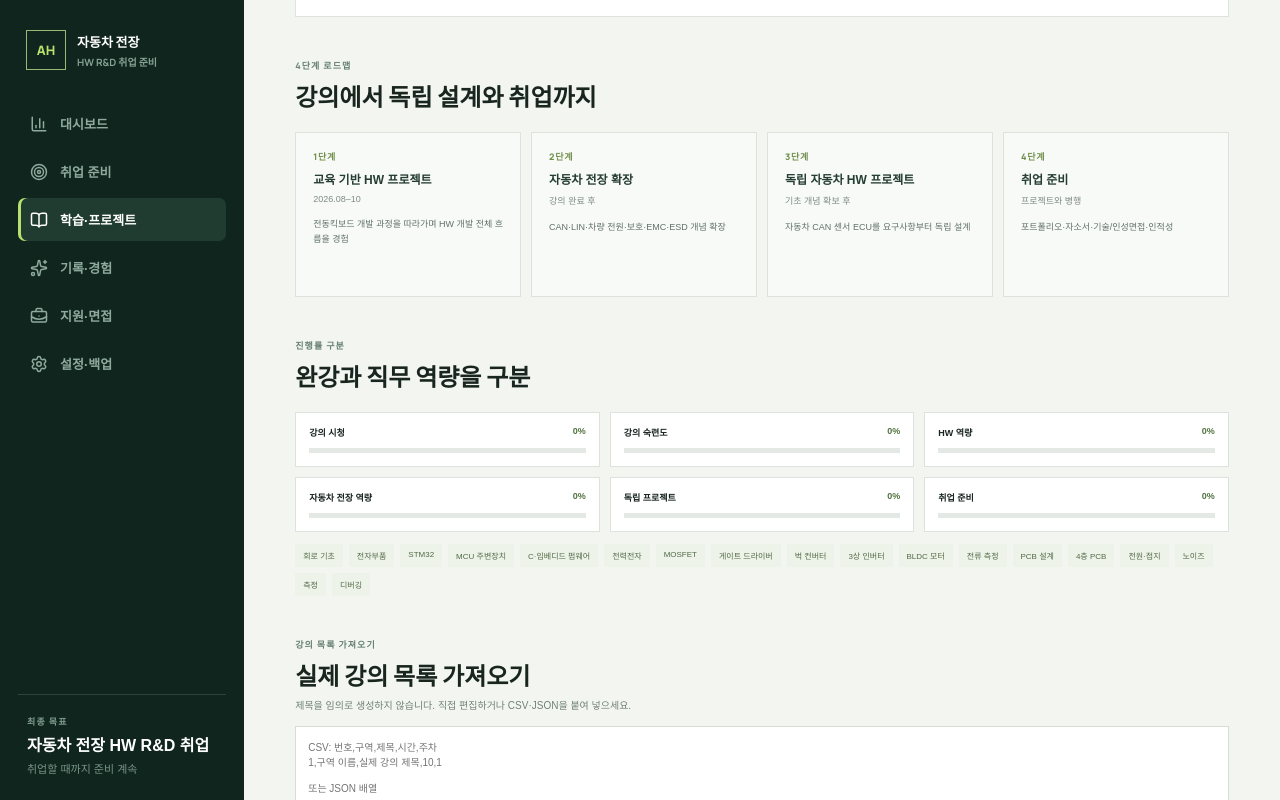
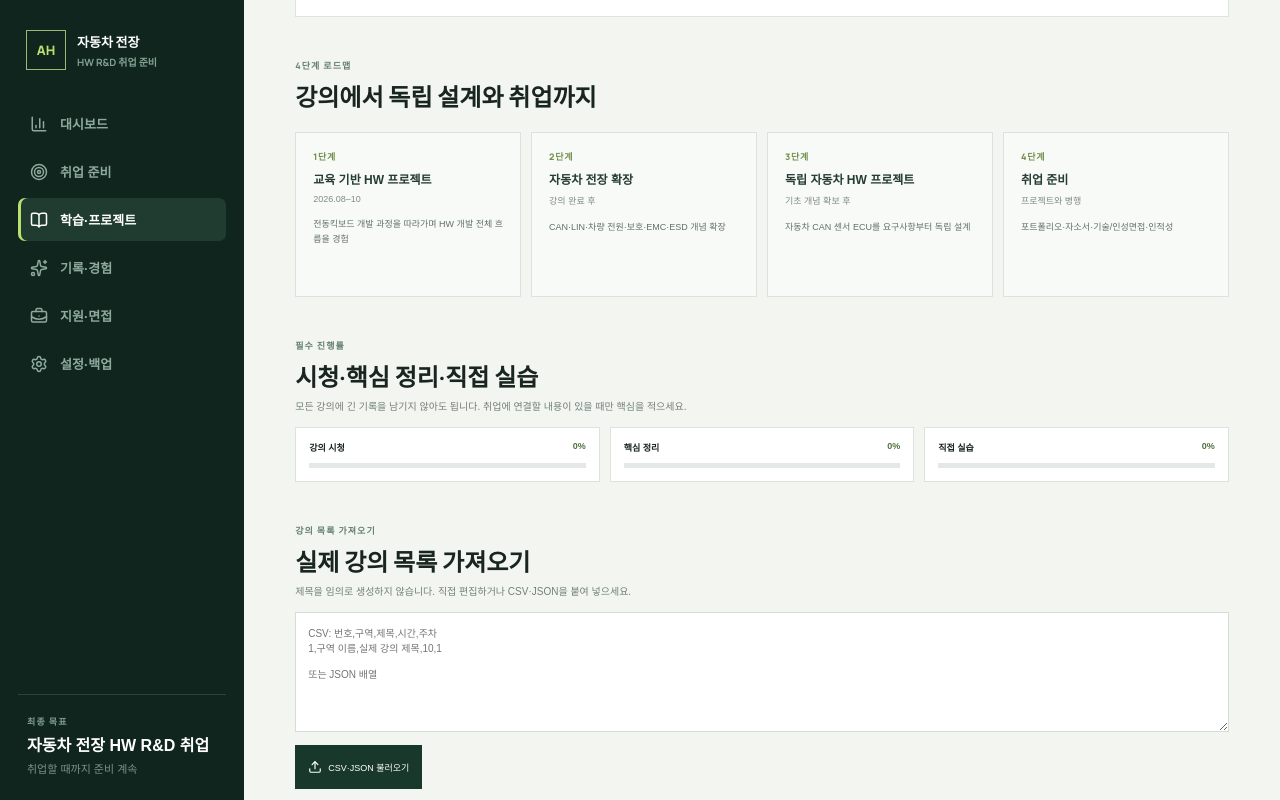
Before and after one commit to PacoKim/vamos-trabajo, a React (Vite) app: page / in a window 1280 px wide. Both pictures are taken after a click on the button "강의 학습 열기 →". Shown: the part 560-1360 px from the top of the page. Built offline with nearby package versions, Linux system fonts and the light colour scheme; a web font is replaced by a local one.

Commit message:
refactor: simplify lecture study records

```diff
--- a/src/CourseManager.tsx
+++ b/src/CourseManager.tsx
@@ -37,12 +37,8 @@ export default function CourseManager({ onQuickNote }: { onQuickNote: (text: str
   const update = (number: number, patch: any) => setLectures((items) => items.map((item) => item.number === number ? { ...item, ...patch } : item));
   const watched = lectures.filter((x) => x.steps.watch || x.status === "완료").length;
   const video = Math.round((watched / Math.max(lectures.length, 1)) * 100);
-  const mastery = Math.round((lectures.reduce((sum, x) => sum + ["understand", "practice", "explain", "apply"].filter((key) => x.steps[key]).length, 0) / Math.max(lectures.length * 4, 1)) * 100);
-  const hwSkill = Math.round((lectures.filter((x) => x.steps.practice || x.steps.explain).length / Math.max(lectures.length, 1)) * 100);
-  const automotive = Math.round((lectures.filter((x) => x.steps.apply || x.notes.automotive.trim()).length / Math.max(lectures.length, 1)) * 100);
-  const independent = Math.min(100, evidence.filter((x) => x.project === "Independent Project").length * 10);
-  const employment = Math.min(100, evidence.filter((x) => x.interview || x.resume).length * 10);
-  const studyTime = lectures.reduce((sum, x) => sum + Number(x.studyMinutes || 0), 0);
+  const summarized = lectures.filter((x) => x.notes.learned.trim()).length;
+  const practiced = lectures.filter((x) => x.notes.practiced.trim()).length;
   const sections = useMemo(() => [...new Set<string>(lectures.map((x) => x.section).filter(Boolean))], [lectures]);
   const list = lectures.filter((x) => { const matches = filter === "전체" || (filter === "미배정" ? !x.assignedWeek : x.section === filter); const q = search.trim().toLowerCase(); return matches && (!q || `${x.number} ${x.section} ${x.title} ${x.skill}`.toLowerCase().includes(q)); });
   const resizeLectures = (count: number) => { const safe = Math.max(1, Math.min(500, count || 1)); setCourse({ ...course, totalLectures: safe }); setLectures((items) => safe > items.length ? [...items, ...makeLectures(safe).slice(items.length)] : items.slice(0, safe)); };
@@ -59,22 +55,25 @@ export default function CourseManager({ onQuickNote }: { onQuickNote: (text: str
     } catch (error) { setImportMessage(`불러오기 실패: ${error instanceof Error ? error.message : "형식을 확인하세요."}`); }
   };
   const saveEvidence = (event: React.FormEvent) => { event.preventDefault(); setEvidence([...evidence, { ...newEvidence, id: Date.now(), createdAt: new Date().toISOString().slice(0, 10), course: course.title }]); setNewEvidence({ title: "", type: "Block Diagram", description: "", skill: "", project: "Course", interview: false, resume: false }); };
-  const progressItems: [string, number][] = [["강의 시청", video], ["강의 숙련도", mastery], ["HW 역량", hwSkill], ["자동차 전장 역량", automotive], ["독립 프로젝트", independent], ["취업 준비", employment]];
+  const progressItems: [string, number][] = [
+    ["강의 시청", video],
+    ["핵심 정리", Math.round((summarized / Math.max(lectures.length, 1)) * 100)],
+    ["직접 실습", Math.round((practiced / Math.max(lectures.length, 1)) * 100)],
+  ];
 
   return <section className="page courses-page kickboard-course">
-    <div className="course-hero"><div><small>현재 강의 · 교육 기반 프로젝트</small><h1>전동킥보드 임베디드 프로젝트</h1><p>{course.title}</p><a href={COURSE_URL} target="_blank" rel="noreferrer">인프런 강의 열기 <ExternalLink /></a></div><div className="course-numbers"><span><b>{watched}/{lectures.length}</b>강의 시청</span><span><b>{video}%</b>시청 진행률</span><span><b>{mastery}%</b>강의 숙련도</span><span><b>{Math.floor(studyTime / 60)}시간 {studyTime % 60}분</b>실제 학습시간</span></div></div>
+    <div className="course-hero"><div><small>현재 강의 · 교육 기반 프로젝트</small><h1>전동킥보드 임베디드 프로젝트</h1><p>{course.title}</p><a href={COURSE_URL} target="_blank" rel="noreferrer">인프런 강의 열기 <ExternalLink /></a></div><div className="course-numbers"><span><b>{watched}/{lectures.length}</b>강의 시청</span><span><b>{video}%</b>시청 진행률</span><span><b>{summarized}</b>핵심 정리</span><span><b>{practiced}</b>직접 실습</span></div></div>
     <aside className="guided-warning"><b>교육 기반 프로젝트 표현 원칙</b><p>이 과정은 최종 독립 프로젝트가 아닙니다. 포트폴리오에는 반드시 “온라인 실무교육 기반 프로젝트”라고 표시하고, 제공된 설계와 직접 판단·수정한 범위를 구분합니다.</p></aside>
     <section className="course-meta"><label>시작일<input type="date" value={course.startDate} onChange={(e) => setCourse({ ...course, startDate: e.target.value })} /></label><label>목표 완료일<input type="date" value={course.targetDate} onChange={(e) => setCourse({ ...course, targetDate: e.target.value })} /></label><label>관리 강의 수<input type="number" min="1" max="500" value={course.totalLectures} onChange={(e) => resizeLectures(Number(e.target.value))} /></label><label>이번 주 원칙<input value={course.weeklyGoal} onChange={(e) => setCourse({ ...course, weeklyGoal: e.target.value })} /></label><div><small>교육 기반 프로젝트</small><b>전동킥보드 BLDC 모터 제어기</b></div><div><small>독립 프로젝트</small><b>자동차 CAN 센서 ECU</b></div></section>
     <section className="course-section"><div className="course-heading"><div><small>4단계 로드맵</small><h2>강의에서 독립 설계와 취업까지</h2></div></div><div className="phase-roadmap">{phases.map((phase) => <article key={phase[0]}><i>{phase[0]}</i><b>{phase[1]}</b><small>{phase[2]}</small><p>{phase[3]}</p></article>)}</div></section>
-    <section className="course-section skill-progress-section"><div className="course-heading"><div><small>진행률 구분</small><h2>완강과 직무 역량을 구분</h2></div></div><div className="separated-progress">{progressItems.map(([label, value]) => <article key={label}><span><b>{label}</b><em>{value}%</em></span><i><u style={{ width: `${value}%` }} /></i></article>)}</div><div className="skill-tags">{skillAreas.map((skill) => <span key={skill}>{skill}</span>)}</div></section>
+    <section className="course-section skill-progress-section"><div className="course-heading"><div><small>필수 진행률</small><h2>시청·핵심 정리·직접 실습</h2><p>모든 강의에 긴 기록을 남기지 않아도 됩니다. 취업에 연결할 내용이 있을 때만 핵심을 적으세요.</p></div></div><div className="separated-progress">{progressItems.map(([label, value]) => <article key={label}><span><b>{label}</b><em>{value}%</em></span><i><u style={{ width: `${value}%` }} /></i></article>)}</div></section>
     <section className="course-section lecture-import"><div className="course-heading"><div><small>강의 목록 가져오기</small><h2>실제 강의 목록 가져오기</h2><p>제목을 임의로 생성하지 않습니다. 직접 편집하거나 CSV·JSON을 붙여 넣으세요.</p></div></div><textarea value={importText} onChange={(e) => setImportText(e.target.value)} placeholder={'CSV: 번호,구역,제목,시간,주차\n1,구역 이름,실제 강의 제목,10,1\n\n또는 JSON 배열'} /><div className="import-actions"><button type="button" onClick={importLectures}><Upload /> CSV·JSON 불러오기</button><span>{importMessage}</span></div></section>
-    <section className="course-section"><div className="course-heading lecture-heading"><div><small>강의 관리</small><h2>{lectures.length}개 강의 관리</h2><p>구역·제목은 사용자가 입력하고 1~20주차에 직접 배정합니다.</p></div><div><input value={search} onChange={(e) => setSearch(e.target.value)} placeholder="번호·제목·기술 검색" /><select value={filter} onChange={(e) => setFilter(e.target.value)}><option>전체</option><option>미배정</option>{sections.map((s) => <option key={s}>{s}</option>)}</select></div></div>
+    <section className="course-section"><div className="course-heading lecture-heading"><div><small>간단 강의 기록</small><h2>{lectures.length}개 강의 관리</h2><p>완료 체크가 기본입니다. 핵심 내용·직접 해본 것·막힌 점은 필요한 강의에만 짧게 적으세요.</p></div><div><input value={search} onChange={(e) => setSearch(e.target.value)} placeholder="번호·제목 검색" /><select value={filter} onChange={(e) => setFilter(e.target.value)}><option>전체</option><option>미배정</option>{sections.map((s) => <option key={s}>{s}</option>)}</select></div></div>
       <div className="lecture-list">{list.map((x) => <article key={x.id} className={open === x.number ? "lecture open" : "lecture"}><header onClick={() => setOpen(open === x.number ? null : x.number)}><i>{x.number}</i><div><small>{x.section || "구역 미입력"} · {x.assignedWeek ? `${x.assignedWeek}주차` : "주차 미배정"}</small><h3>{x.title || "실제 강의 제목을 입력하세요"}</h3></div><em>{x.status}</em>{open === x.number ? <ChevronUp /> : <ChevronDown />}</header>{open === x.number && <div className="lecture-body">
-        <div className="lecture-identity"><label>구역<input value={x.section} onChange={(e) => update(x.number, { section: e.target.value })} /></label><label>실제 강의 제목<input value={x.title} onChange={(e) => update(x.number, { title: e.target.value })} /></label><label>강의 시간(분)<input type="number" min="0" value={x.duration} onChange={(e) => update(x.number, { duration: Number(e.target.value) })} /></label><label>주차 배정<select value={x.assignedWeek} onChange={(e) => update(x.number, { assignedWeek: Number(e.target.value) })}><option value="0">미배정</option>{Array.from({ length: 20 }, (_, i) => <option key={i + 1} value={i + 1}>{i + 1}주차</option>)}</select></label><label>역량<select value={x.skill} onChange={(e) => update(x.number, { skill: e.target.value })}><option value="">선택</option>{skillAreas.map((skill) => <option key={skill}>{skill}</option>)}</select></label></div>
-        <div className="lecture-controls"><label>상태<select value={x.status} onChange={(e) => update(x.number, { status: e.target.value })}>{["시작 전", "시청 중", "완료", "복습 필요"].map((v) => <option key={v}>{v}</option>)}</select></label><label>난이도<select value={x.difficulty} onChange={(e) => update(x.number, { difficulty: e.target.value })}>{["쉬움", "보통", "어려움", "매우 어려움"].map((v) => <option key={v}>{v}</option>)}</select></label><label>학습일<input type="date" value={x.studyDate} onChange={(e) => update(x.number, { studyDate: e.target.value })} /></label><label>학습시간(분)<input type="number" min="0" value={x.studyMinutes} onChange={(e) => update(x.number, { studyMinutes: Number(e.target.value) })} /></label></div>
-        <div className="mastery-steps">{(["watch", "understand", "practice", "explain", "apply"] as const).map((key) => <label key={key}><input type="checkbox" checked={x.steps[key]} onChange={() => update(x.number, { steps: { ...x.steps, [key]: !x.steps[key] } })} /><i>{x.steps[key] && <Check />}</i><span>{{ watch: "시청", understand: "이해", practice: "실습", explain: "설명", apply: "적용" }[key]}</span></label>)}</div>
-        <div className="lecture-notes compact-notes">{Object.entries({ learned: "오늘 배운 것", practiced: "직접 해본 것", unknown: "이해하지 못한 것", problem: "문제", hypothesis: "가설", attempt: "시도", result: "결과", internship: "인턴 연결(기밀 제외)", automotive: "자동차 전장 연결", interview: "면접에서 설명할 것" }).map(([key, label]) => <label key={key}>{label}<textarea value={x.notes[key]} onChange={(e) => update(x.number, { notes: { ...x.notes, [key]: e.target.value } })} /></label>)}</div>
-        <label className="lecture-memo">메모<textarea value={x.memo} onChange={(e) => update(x.number, { memo: e.target.value })} /></label><div className="lecture-actions"><button onClick={() => onQuickNote(`[교육 기반 HW 프로젝트]\n강의 ${x.number}: ${x.title || "제목 미입력"}\n오늘 배운 것: ${x.notes.learned}\n직접 해본 것: ${x.notes.practiced}\n이해하지 못한 것: ${x.notes.unknown}\n문제/가설/시도/결과: ${x.notes.problem} / ${x.notes.hypothesis} / ${x.notes.attempt} / ${x.notes.result}\n인턴 연결: ${x.notes.internship}\n자동차 전장 연결: ${x.notes.automotive}\n면접에서 설명할 것: ${x.notes.interview}`, x.studyDate || new Date().toISOString().slice(0, 10))}><FileText /> 빠른 기록으로 보내기</button></div>
+        <div className="lecture-identity simple"><label>구역<input value={x.section} onChange={(e) => update(x.number, { section: e.target.value })} /></label><label>실제 강의 제목<input value={x.title} onChange={(e) => update(x.number, { title: e.target.value })} /></label></div>
+        <label className="lecture-complete"><input type="checkbox" checked={x.steps.watch || x.status === "완료"} onChange={() => { const completed = !(x.steps.watch || x.status === "완료"); update(x.number, { status: completed ? "완료" : "시작 전", studyDate: completed ? (x.studyDate || new Date().toISOString().slice(0, 10)) : x.studyDate, steps: { ...x.steps, watch: completed } }); }} /><i>{(x.steps.watch || x.status === "완료") && <Check />}</i><span>이 강의 수강 완료</span></label>
+        <div className="lecture-notes essential-notes">{Object.entries({ learned: "핵심 내용 · 최대 3줄", practiced: "직접 해본 것 · 없으면 비워두기", unknown: "막힌 점과 다음에 확인할 것" }).map(([key, label]) => <label key={key}>{label}<textarea value={x.notes[key]} onChange={(e) => update(x.number, { notes: { ...x.notes, [key]: e.target.value } })} /></label>)}</div>
+        <div className="lecture-actions"><button onClick={() => onQuickNote(`[전동킥보드 강의 ${x.number}] ${x.title || "제목 미입력"}\n핵심 내용: ${x.notes.learned || "없음"}\n직접 해본 것: ${x.notes.practiced || "없음"}\n막힌 점·다음 행동: ${x.notes.unknown || "없음"}`, x.studyDate || new Date().toISOString().slice(0, 10))}><FileText /> 필요한 기록만 경험 보관함으로 보내기</button></div>
       </div>}</article>)}</div>
     </section>
     <section className="course-section conversion"><div className="course-heading"><div><small>프로젝트 구분</small><h2>교육 프로젝트와 독립 프로젝트 구분</h2></div></div><div className="project-boundaries"><article><small>프로젝트 01 · 교육 기반</small><b>전동킥보드 BLDC 모터 제어기</b><p>역할: 온라인 강의 기반 교육 프로젝트</p></article><article><small>프로젝트 02 · 독립 설계</small><b>자동차 CAN 센서 ECU</b><p>역할: 독립 하드웨어 설계 프로젝트</p></article></div><aside><b>취업 표현 원칙</b><span>강의에서 제공된 설계와 직접 수행한 범위를 분리합니다. 교육 프로젝트에서 배운 방법을 이용해 CAN ECU의 요구사항·부품·회로·검증을 스스로 결정한 증거를 남깁니다.</span></aside></section>
--- a/src/courses.css
+++ b/src/courses.css
@@ -524,6 +524,9 @@
 .lecture-heading > div:last-child { display: flex; gap: 7px; }
 .lecture-heading input, .lecture-heading select, .lecture-identity input, .lecture-identity select { min-width: 0; border: 1px solid #d5ddd7; background: white; padding: 9px; font: inherit; font-size: 9px; }
 .lecture-identity { display: grid; grid-template-columns: 1fr 2fr .7fr .8fr 1fr; gap: 8px; margin-bottom: 12px; }
+.lecture-identity.simple { grid-template-columns: 1fr 2fr; }
+.lecture-complete { display:flex;align-items:center;gap:9px;padding:11px 12px;margin-bottom:10px;background:#eef5e8;color:#35563f;font-size:11px;font-weight:800;cursor:pointer }
+.lecture-complete input{position:absolute;opacity:0}.lecture-complete i{width:18px;height:18px;border:1px solid #8ca285;background:white;display:grid;place-items:center}.lecture-complete svg{width:13px;height:13px}.essential-notes{grid-template-columns:repeat(3,minmax(0,1fr))}.essential-notes textarea{min-height:86px}
 .lecture-identity label, .lecture-memo { display: grid; gap: 5px; color: #51675b; font-size: 8px; font-weight: 700; }
 .lecture-memo textarea { min-height: 70px; border: 1px solid #d5ddd7; padding: 9px; resize: vertical; font: inherit; }
 .project-boundaries { grid-template-columns: 1fr 1fr !important; gap: 10px; }
@@ -553,6 +556,7 @@
   }
   .phase-roadmap { grid-template-columns: 1fr 1fr; }
   .lecture-identity { grid-template-columns: 1fr 1fr; }
+  .lecture-identity.simple,.essential-notes { grid-template-columns: 1fr; }
 }
 @media (max-width: 700px) {
   .course-snapshot {
```
